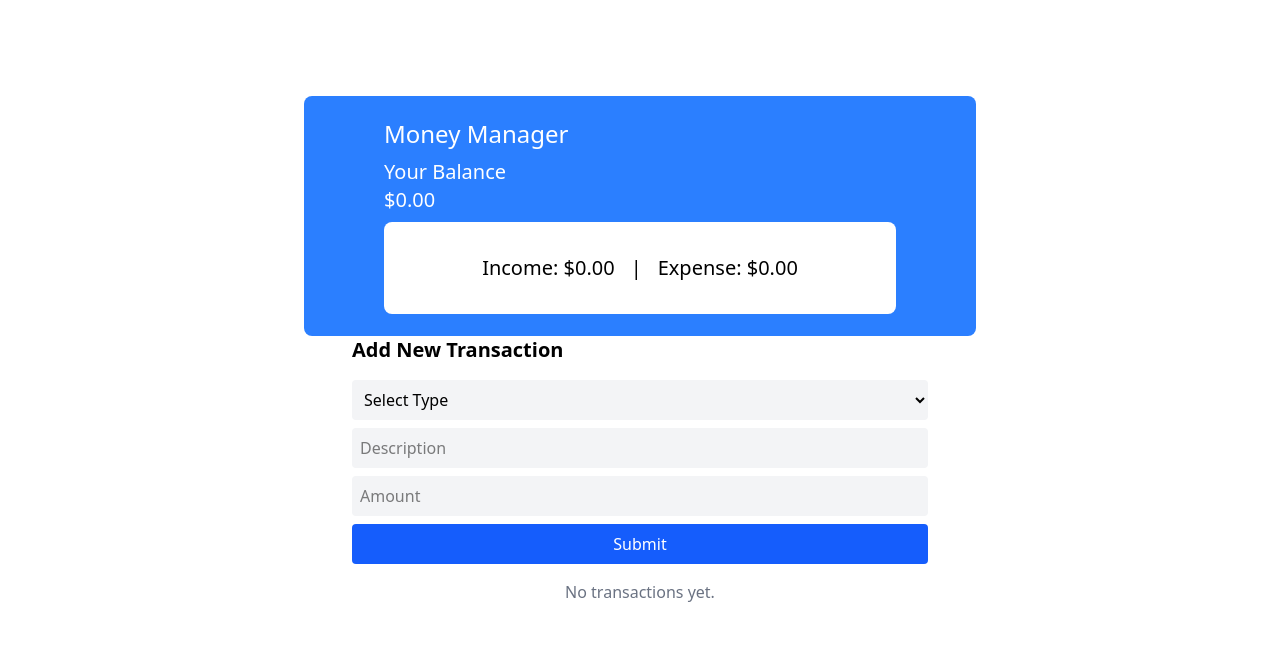
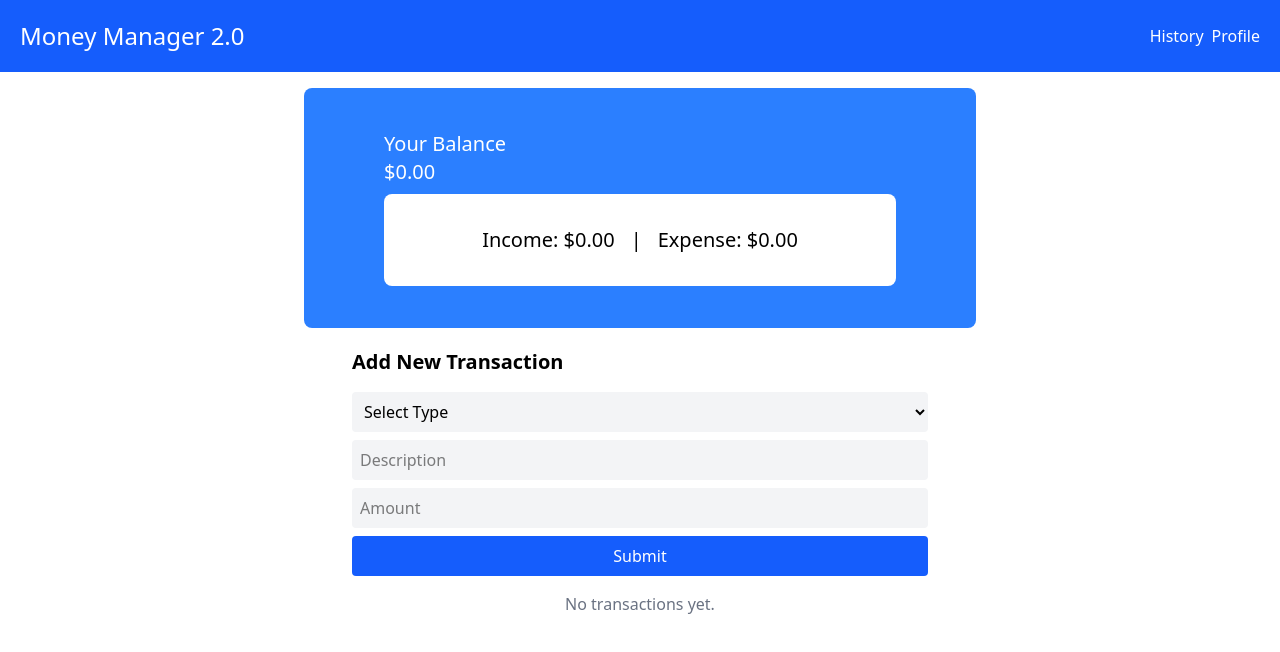
Before and after one commit to LordMamoo/Money-React, a React (Vite) app: page / in a window 1280 px wide. Shown: the top 652 px of the page. Built offline with nearby package versions, Linux system fonts and the light colour scheme.

Commit message:
fixed some styling

```diff
--- a/src/App.jsx
+++ b/src/App.jsx
@@ -1,9 +1,11 @@
 import History from "./components/History.jsx";
+import Navbar from "./components/NavBar.jsx"
 
 function App() {
   return (
     <>
-      <main className='min-h-dvh w-dvw flex flex-col items-center gap-4 p-20'>
+      <main className='min-h-dvh w-auto flex flex-col items-center overflow-hidden'>
+          <Navbar />
           <History />
       </main>
     </>
--- a/src/components/Balance.jsx
+++ b/src/components/Balance.jsx
@@ -5,7 +5,6 @@ export default function Balance({ income, expense }) {
 
     return (
         <div id="balance" className="flex flex-col justify-center items-center gap-2 p-4 bg-blue-500 rounded-lg w-2xl h-60 text-white">
-            <h1 className="text-2xl w-lg">Money Manager</h1>
             <div className="w-lg text-xl">
                 <h2>Your Balance</h2>
                 <span>${balance.toFixed(2)}</span>
--- /dev/null
+++ b/src/components/NavBar.jsx
@@ -0,0 +1,11 @@
+export default function Navbar() {
+    return (
+        <div className="flex justify-between items-center w-full p-5 text-white bg-blue-600">
+            <h1 className="text-2xl">Money Manager 2.0</h1>
+            <div className="flex justify-between gap-2">
+                <span>History</span>
+                <span>Profile</span>
+            </div>
+        </div>
+    )
+}
--- a/src/components/TransactionForm.jsx
+++ b/src/components/TransactionForm.jsx
@@ -52,7 +52,7 @@ export default function TransactionForm({ transactions = [], setTransactions })
     }
 
     return (
-        <form onSubmit={addTransaction} className="flex flex-col gap-2 w-xl">
+        <form onSubmit={addTransaction} className="flex flex-col gap-2 pt-5 w-xl">
             <h2 className="text-xl font-semibold mb-2">Add New Transaction</h2>
             <select id="type" className="rounded bg-gray-100 p-2" value={formData.type} onChange={handleChange} required>
                 <option value="">Select Type</option>
--- a/src/components/TransactionList.jsx
+++ b/src/components/TransactionList.jsx
@@ -4,7 +4,7 @@ export default function TransactionList({ transactions, deleteTransaction }) {
     }
 
     return (
-        <div className="mt-4 w-xl">
+        <div className="mt-4 w-xl h-40 overflow-y-scroll">
             <h2 className="text-xl font-semibold">History</h2>
             <ul className="mt-2">
                 {transactions.map((t) => (
```
